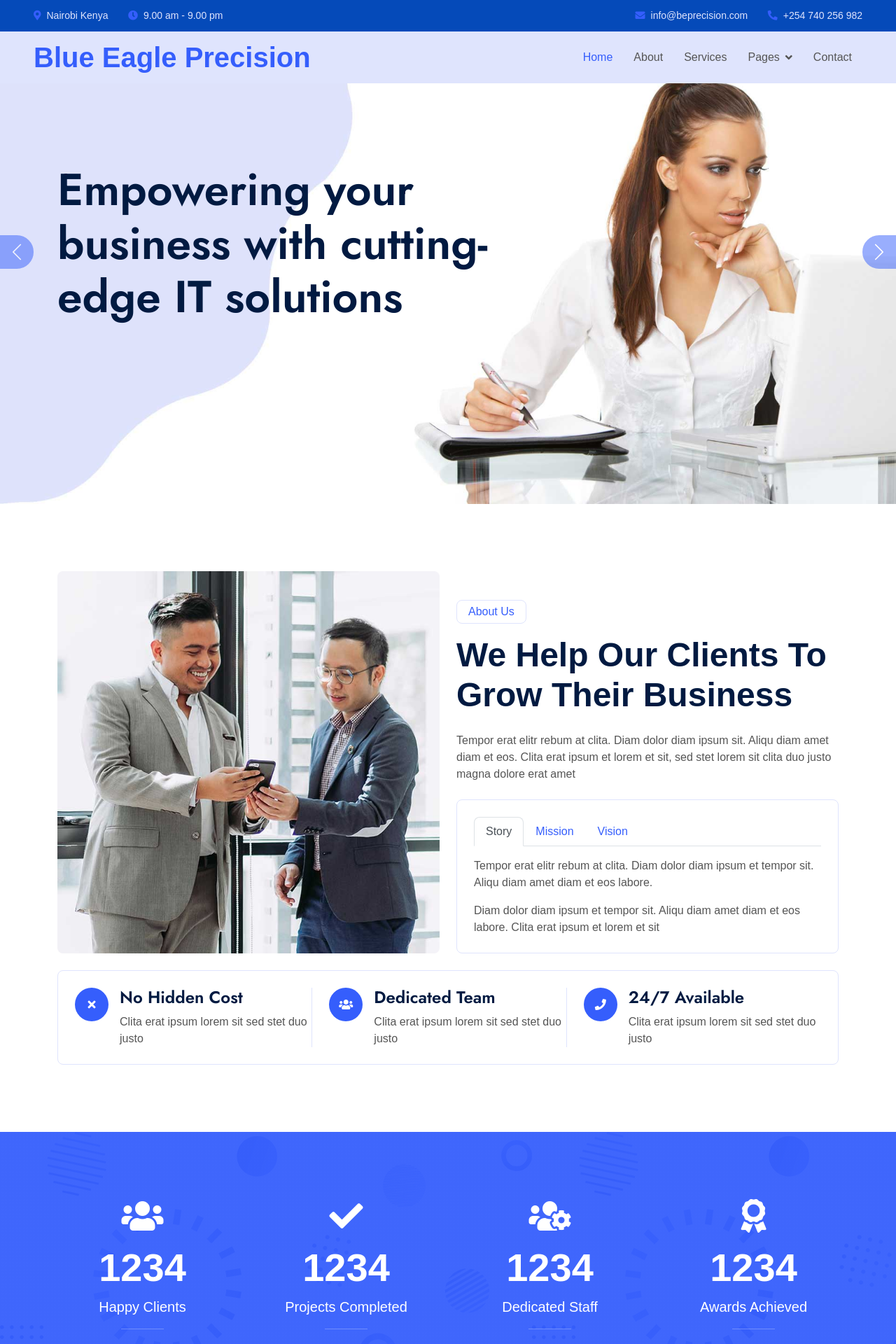
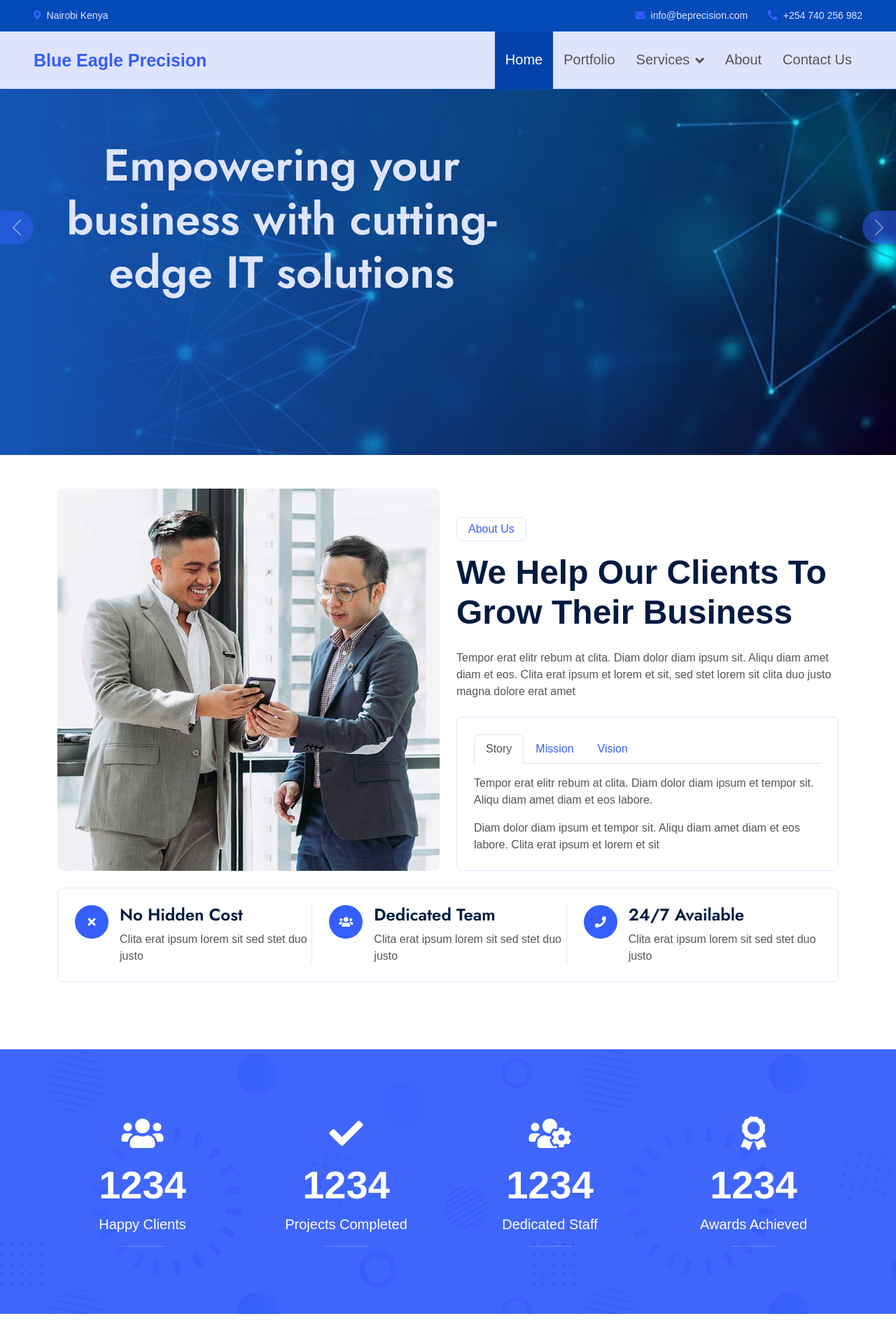
Before and after one commit to OumaNyang/blue-eagle, a PHP site: page / in a window 1280 px wide. Shown: the top 1920 px of the page at 70% size. Run offline with PHP 8.4, Linux system fonts and the light colour scheme; some libraries are stand-ins or nearby versions; some web fonts are replaced.

Commit message:
courosel styling

```diff
--- a/assets/css/style.css
+++ b/assets/css/style.css
@@ -22,7 +22,7 @@ body  {
     --secondary: #E93C05;
     --tertiary: #555555;
     --light: #DFE4FD;
-    --dark: #011A41;
+    --dark: #0242aa;
     font-family: 'Poppins', sans-serif;
 }
 
@@ -124,6 +124,14 @@ h6,
     height: 45px;
     border-bottom: 1px solid rgba(53, 94, 252, .07);
 }
+.navbar{
+   border-bottom: 1px solid #054ab9;
+   box-shadow: #355EFC;
+}
+.navbar .navbar-brand h2 {
+font-size: 25px !important;
+font-weight: 800;
+}
 
 .navbar .dropdown-toggle::after {
     border: none;
@@ -139,12 +147,70 @@ h6,
     color: var(--tertiary);
     font-weight: 500;
     outline: none;
+    font-size: 20px;
 }
 
 .navbar .navbar-nav .nav-link:hover,
 .navbar .navbar-nav .nav-link.active {
-    color: var(--primary);
+    color:#fff;
+    background: var(--dark);
+
 }
+
+
+.navbar .nav-item .dropdown-menu {
+    background: var(--light);
+    padding: 20px 0px;
+    border-radius: 0px;
+    border: none;
+ }
+
+.navbar .nav-item .dropdown-menu  .dropdown-item{
+padding: 8px 10px;
+border-bottom: 1px solid #f8f6f6 !important;
+
+}
+
+.navbar .nav-item .dropdown-menu  .dropdown-item:hover,
+.navbar .nav-item .dropdown-menu  .dropdown-item:hover{
+    background: var(--primary);
+    color: #fff;
+}
+
+/* .carousel .carousel-item{
+    background:red;
+} */
+
+
+
+/*** Header ***/
+.carousel-caption {
+    top: 100;
+    left: 0;
+    right: 0;
+    bottom: 0;
+    display: flex;
+    align-items: center;
+    justify-content: center;
+    text-align: center;
+     /* background: rgba(5, 80, 141, 0.493); */
+
+    background: linear-gradient(to right, rgb(21, 85, 182), transparent);
+
+    z-index: 1;
+    height: 650px;
+    color:#fff;
+ }
+#header-carousel .carousel-item img {
+    /* position: relative; */
+    top:100px;
+     width: 100%;
+    height: 650px;
+    object-fit: cover;
+}
+
+
+
 
 @media (max-width: 991.98px) {
     .navbar .navbar-nav {
@@ -154,7 +220,7 @@ h6,
     }
 
     .navbar .navbar-nav .nav-link {
-        padding: 10px 0;
+        padding: 10px 8px;
     }
 }
 
@@ -179,7 +245,7 @@ h6,
 
 
 /*** Header ***/
-.carousel-caption {
+/* .carousel-caption {
     top: 0;
     left: 0;
     right: 0;
@@ -189,7 +255,7 @@ h6,
     justify-content: center;
     text-align: start;
     z-index: 1;
-}
+} */
 
 .carousel-control-prev,
 .carousel-control-next {
--- a/index.html
+++ b/index.html
@@ -44,8 +44,7 @@
         <div class="top-bar   row gx-0 align-items-center d-none d-lg-flex">
             <div class="col-lg-6 px-5 text-start">
                 <small><i class="fa fa-map-marker-alt text-primary me-2"></i>Nairobi Kenya</small>
-                <small class="ms-4"><i class="fa fa-clock text-primary me-2"></i>9.00 am - 9.00 pm</small>
-            </div>
+             </div>
             <div class="col-lg-6 px-5 text-end">
                 <small><i class="fa fa-envelope text-primary me-2"></i>info@beprecision.com</small>
                 <small class="ms-4"><i class="fa fa-phone-alt text-primary me-2"></i>+254 740 256 982</small>
@@ -53,7 +52,7 @@
         </div>
 
         <nav class="navbar navbar-expand-lg navbar-light bg-light py-lg-0 px-lg-5 wow fadeIn" data-wow-delay="0.1s">
-            <a href="./assets/index.html" class="navbar-brand ms-4 ms-lg-0">
+            <a href=".index.html" class="navbar-brand ms-4 ms-lg-0">
                 <h2 class="display-6 text-primary m-0">Blue Eagle Precision </h2>
             </a>
             <button type="button" class="navbar-toggler me-4" data-bs-toggle="collapse" data-bs-target="#navbarCollapse">
@@ -61,10 +60,22 @@
             </button>
             <div class="collapse navbar-collapse" id="navbarCollapse">
                 <div class="navbar-nav ms-auto p-4 p-lg-0">
-                    <a href="./assets/index.html" class="nav-item nav-link active">Home</a>
-                    <a href="./assets/about.html" class="nav-item nav-link">About</a>
-                    <a href="./assets/service.html" class="nav-item nav-link">Services</a>
+                    <a href="index.html" class="nav-item nav-link active">Home</a>
+                    <a href="service.html" class="nav-item nav-link">Portfolio</a>
                     <div class="nav-item dropdown">
+                        <a href=" #" class="nav-link dropdown-toggle" data-bs-toggle="dropdown">Services</a>
+                        <div class="dropdown-menu border-light mt-0">
+                            <a href="#" class="dropdown-item">IT Infrastructure</a>
+                            <a href="#" class="dropdown-item">Medical Equipment Supply</a>
+                            <a href="#" class="dropdown-item">Branding</a>
+                            <a href="#" class="dropdown-item">Electrical Works</a>
+                            <a href="#" class="dropdown-item">Office Supplies & Stationery</a>
+                            <a href="#" class="dropdown-item">Support and Maintainence</a>
+                         </div>
+                    </div>
+                    <a href="about.html" class="nav-item nav-link">About</a>
+
+                    <!-- <div class="nav-item dropdown">
                         <a href="./assets/#" class="nav-link dropdown-toggle" data-bs-toggle="dropdown">Pages</a>
                         <div class="dropdown-menu border-light m-0">
                             <a href="./assets/project.html" class="dropdown-item">Projects</a>
@@ -73,8 +84,8 @@
                             <a href="./assets/testimonial.html" class="dropdown-item">Testimonial</a>
                             <a href="./assets/404.html" class="dropdown-item">404 Page</a>
                         </div>
-                    </div>
-                    <a href="./assets/contact.html" class="nav-item nav-link">Contact</a>
+                    </div> -->
+                    <a href="contact.html" class="nav-item nav-link">Contact Us</a>
                 </div>
 
             </div>
@@ -84,33 +95,29 @@
 
 
     <!-- Carousel Start -->
-    <div class="container-fluid p-0 mb-5 wow fadeIn" data-wow-delay="0.1s">
+    <div class="container-fluid p-0   wow fadeIn" data-wow-delay="0.1s">
         <div id="header-carousel" class="carousel slide carousel-fade" data-bs-ride="carousel">
             <div class="carousel-inner">
                 <div class="carousel-item active">
-                    <img class="w-100" src="./assets/img/carousel-1.jpg" alt="Image">
+                    <img class="w-100" src="./assets/img/corousel/wxcwecfe3r.avif" alt="Image">
                     <div class="carousel-caption">
                         <div class="container">
                             <div class="row justify-content-start">
-                                <div class="col-lg-8">
-                                    <!-- <p class="d-inline-block border border-white rounded text-primary fw-semi-bold py-1 px-3 animated slideInDown">Welcome to Finanza</p> -->
-                                    <h3 class="display-3 mb-4 animated slideInDown">Empowering your business with cutting-edge IT solutions</h3>
-                                    <!-- <a href="#" class="btn btn-primary py-3 px-5 animated slideInDown">Explore More</a> -->
-                                </div>
+                                <div class="col-lg-7">
+                                     <h3 class="display-3 text-light mb-4 animated slideInDown">Empowering your business with cutting-edge IT solutions</h3>
+                                 </div>
                             </div>
                         </div>
                     </div>
                 </div>
                 <div class="carousel-item">
-                    <img class="w-100" src="./assets/img/carousel-2.jpg" alt="Image">
+                    <img class="w-100  " src="./assets/img/corousel/techbg.jpg" alt="Image">
                     <div class="carousel-caption">
                         <div class="container">
                             <div class="row justify-content-start">
                                 <div class="col-lg-7">
-                                    <!-- <p class="d-inline-block border border-white rounded text-primary fw-semi-bold py-1 px-3 animated slideInDown">Welcome to Finanza</p> -->
-                                    <h3 class="display-3 mb-4 animated slideInDown">Simplifying complexities with tailored IT solutions</h3>
-                                    <!-- <a href="./assets/" class="btn btn-primary py-3 px-5 animated slideInDown">Explore More</a> -->
-                                </div>
+                                     <h3 class="display-4 mb-4 animated text-light slideInDown">Simplifying complexities with tailored IT solutions</h3>
+                                 </div>
                             </div>
                         </div>
                     </div>
```
Also changed, not shown: service.html (+4 -4 lines), assets/img/corousel/bepcorousel.jpg (added), assets/img/corousel/bepecisojij.jpg (added), assets/img/corousel/fvgsdbgdb.png (added), assets/img/corousel/techbg.jpg (added), assets/img/corousel/wxcwecfe3r.avif (added).
